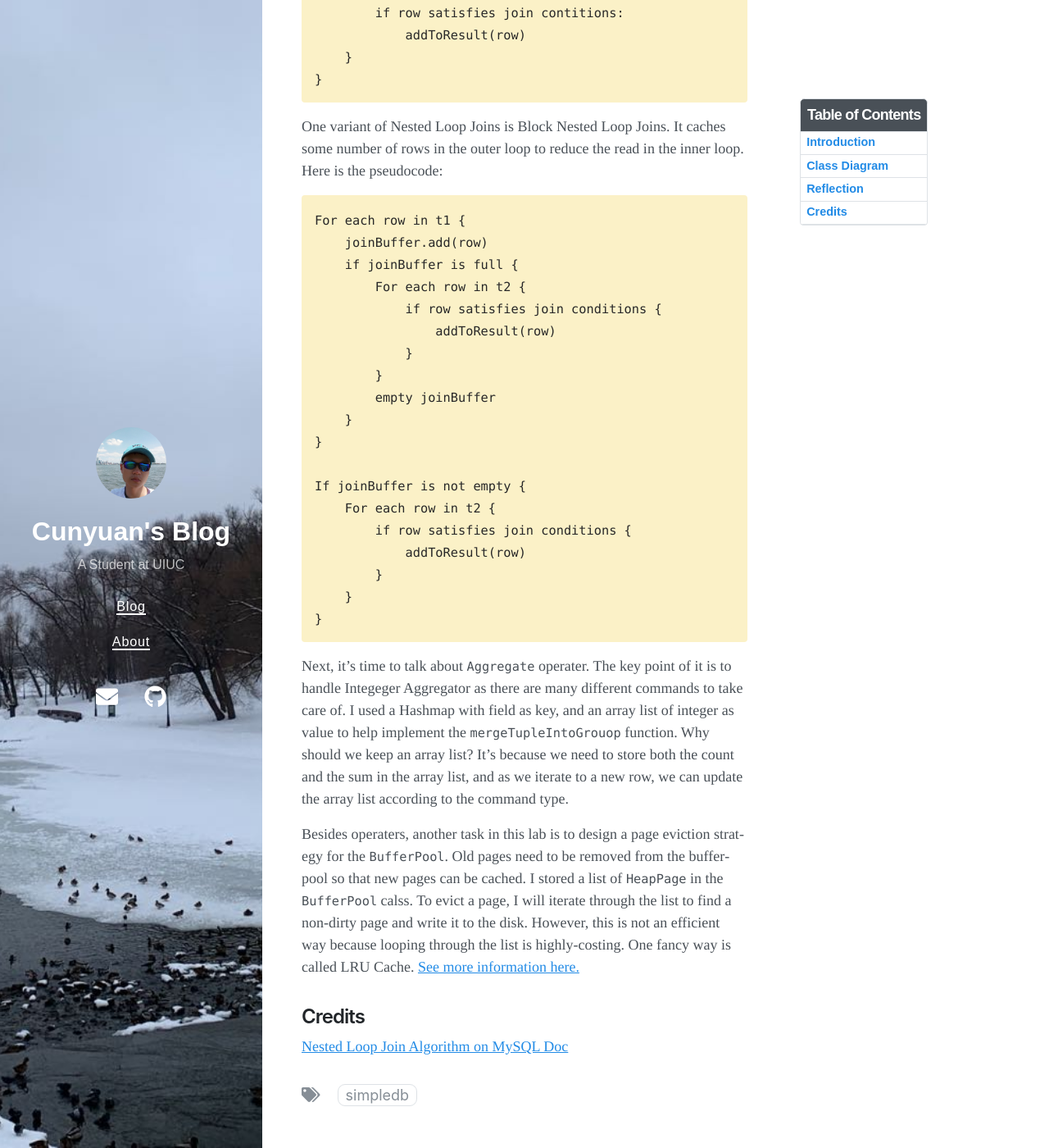
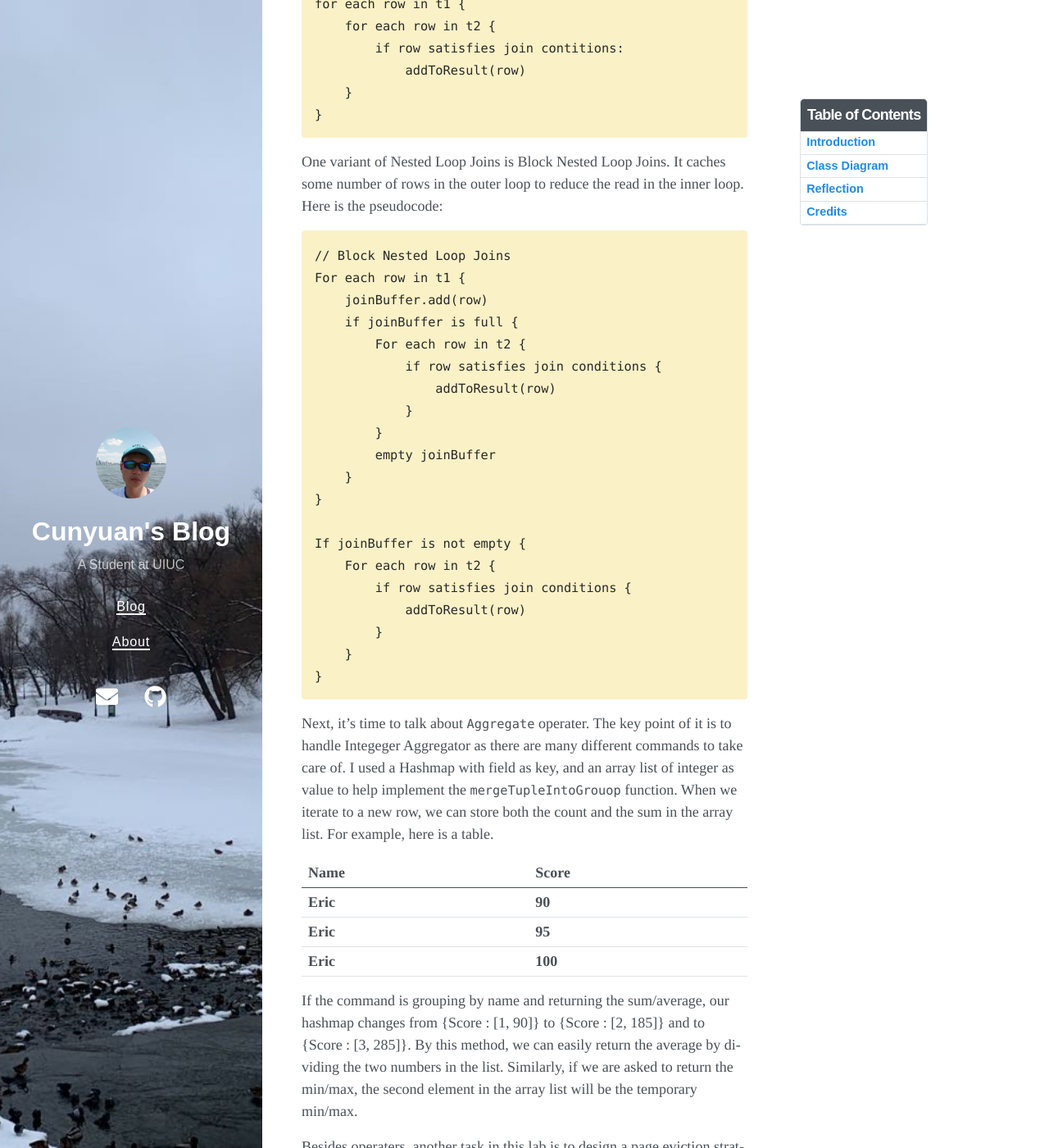
Before and after one commit to Timelordlulu/Blog, a Jekyll site: the page built from _posts/2021-08-08-Simple-Database-Implementation-(Execution).md, in a window 1280 px wide and 1400 px high, scrolled down 1609 px. Shown: the whole window at 82% size. Built offline with Jekyll 4.4.1, drawn with Linux system fonts in a browser that asks for light colours; nearby versions of some CDN libraries; some of the changed text lies outside the part shown.

Commit message:
add introduction and edit posts

````diff
--- a/_posts/2021-08-08-Simple-Database-Implementation-(Execution).md
+++ b/_posts/2021-08-08-Simple-Database-Implementation-(Execution).md
@@ -26,8 +26,10 @@ When implementing `aggregate` function, we need to do it case-by-case. If the fi
 
 ## Reflection
 Operators are the basic functions of a database, but they are also extremely important. Designing efficient and extendable operators will largely increase the speed of the database. I will talk about the design of `Join` and `Aggregate` operators here.
+
 I implemented `join` using Nested Loop Joins, which is the most simple but more costing way of join algorithm. The principle is simple as the pseudocode below:
 ```
+// Nested Loop Joins
 for each row in t1 {
     for each row in t2 {
         if row satisfies join contitions:
@@ -35,8 +37,10 @@ for each row in t1 {
     }
 }
 ```
+
 One variant of Nested Loop Joins is Block Nested Loop Joins. It caches some number of rows in the outer loop to reduce the read in the inner loop. Here is the pseudocode:
 ```
+// Block Nested Loop Joins
 For each row in t1 {
     joinBuffer.add(row)
     if joinBuffer is full {
@@ -58,7 +62,31 @@ If joinBuffer is not empty {
 }
 ```
 
-Next, it's time to talk about `Aggregate` operater. The key point of it is to handle Integeger Aggregator as there are many different commands to take care of. I used a Hashmap with field as key, and an array list of integer as value to help implement the `mergeTupleIntoGrouop` function. Why should we keep an array list? It's because we need to store both the count and the sum in the array list, and as we iterate to a new row, we can update the array list according to the command type.
+Next, it's time to talk about `Aggregate` operater. The key point of it is to handle Integeger Aggregator as there are many different commands to take care of. I used a Hashmap with field as key, and an array list of integer as value to help implement the `mergeTupleIntoGrouop` function. When we iterate to a new row, we can store both the count and the sum in the array list. For example, here is a table.
+<table>
+    <thead>
+        <tr>
+            <th>Name</th>
+            <th>Score</th>
+        </tr>
+    </thead>
+    <tbody>
+        <tr>
+            <th>Eric</th>
+            <th>90</th>
+        </tr>
+        <tr>
+            <th>Eric</th>
+            <th>95</th>
+        </tr>
+        <tr>
+            <th>Eric</th>
+            <th>100</th>
+        </tr>
+    </tbody>
+</table>
+
+If the command is grouping by name and returning the sum/average, our hashmap changes from {Score : [1, 90]} to  {Score : [2, 185]} and to {Score : [3, 285]}. By this method, we can easily return the average by dividing the two numbers in the list. Similarly, if we are asked to return the min/max, the second element in the array list will be the temporary min/max.
 
 Besides operaters, another task in this lab is to design a page eviction strategy for the `BufferPool`. Old pages need to be removed from the bufferpool so that new pages can be cached. I stored a list of `HeapPage` in the `BufferPool` calss. To evict a page, I will iterate through the list to find a non-dirty page and write it to the disk. However, this is not an efficient way because looping through the list is highly-costing. One fancy way is called LRU Cache. [See more information here.](https://en.wikipedia.org/wiki/Cache_replacement_policies)
 
````
Also changed, not shown: _posts/2021-07-24-Simple-Database-Implementation-(Storage).md (+18 -3 lines), about.md (+3 -0 lines).
